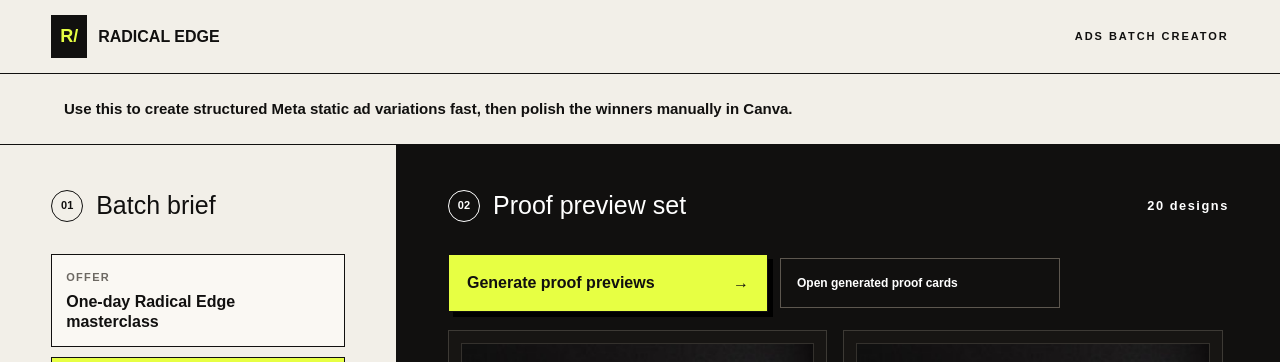
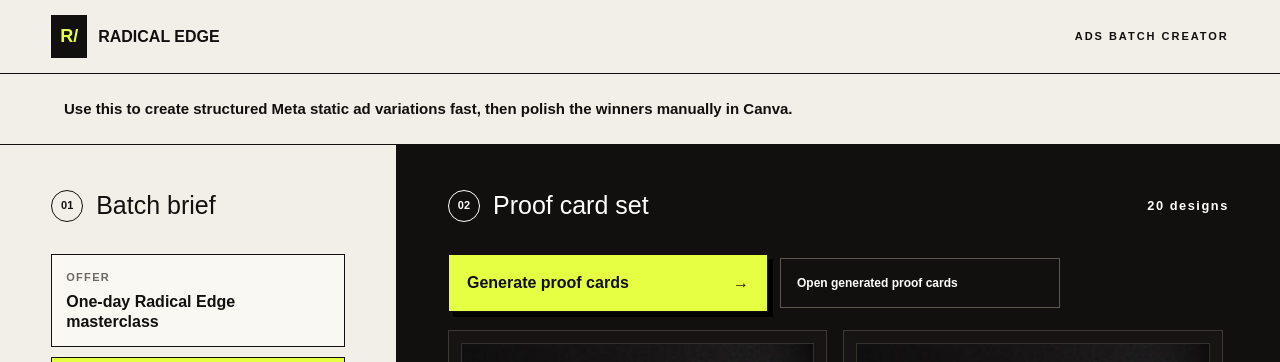
Before and after one commit to zix-b/radical-edge-static-ads-creator, a Next.js app: page / in a window 1280 px wide. Shown: the top 362 px of the page. Built offline with nearby package versions, Linux system fonts and the light colour scheme.

Commit message:
Rename proof card actions

```diff
--- a/app/page.tsx
+++ b/app/page.tsx
@@ -507,7 +507,7 @@ export default function Home() {
     setSelectedProofLabels((current) => current.includes(label) ? current.filter((item) => item !== label) : [...current, label]);
   }
 
-  function generateProofPreviews() {
+  function generateProofCards() {
     setVariantSeed((current) => current + 1);
   }
 
@@ -682,9 +682,9 @@ export default function Home() {
         </aside>
 
         <section className="design-panel">
-          <div className="section-heading light"><span>02</span><h2>Proof preview set</h2><small>{designs.length} designs</small></div>
+          <div className="section-heading light"><span>02</span><h2>Proof card set</h2><small>{designs.length} designs</small></div>
           <div className="actions-bar">
-            <button className="generate" onClick={generateProofPreviews}>Generate proof previews <span>→</span></button>
+            <button className="generate" onClick={generateProofCards}>Generate proof cards <span>→</span></button>
             <a className="secondary-action link-action" href={renderedPreviewUrl} target="_blank" rel="noreferrer">Open generated proof cards</a>
           </div>
 
```
